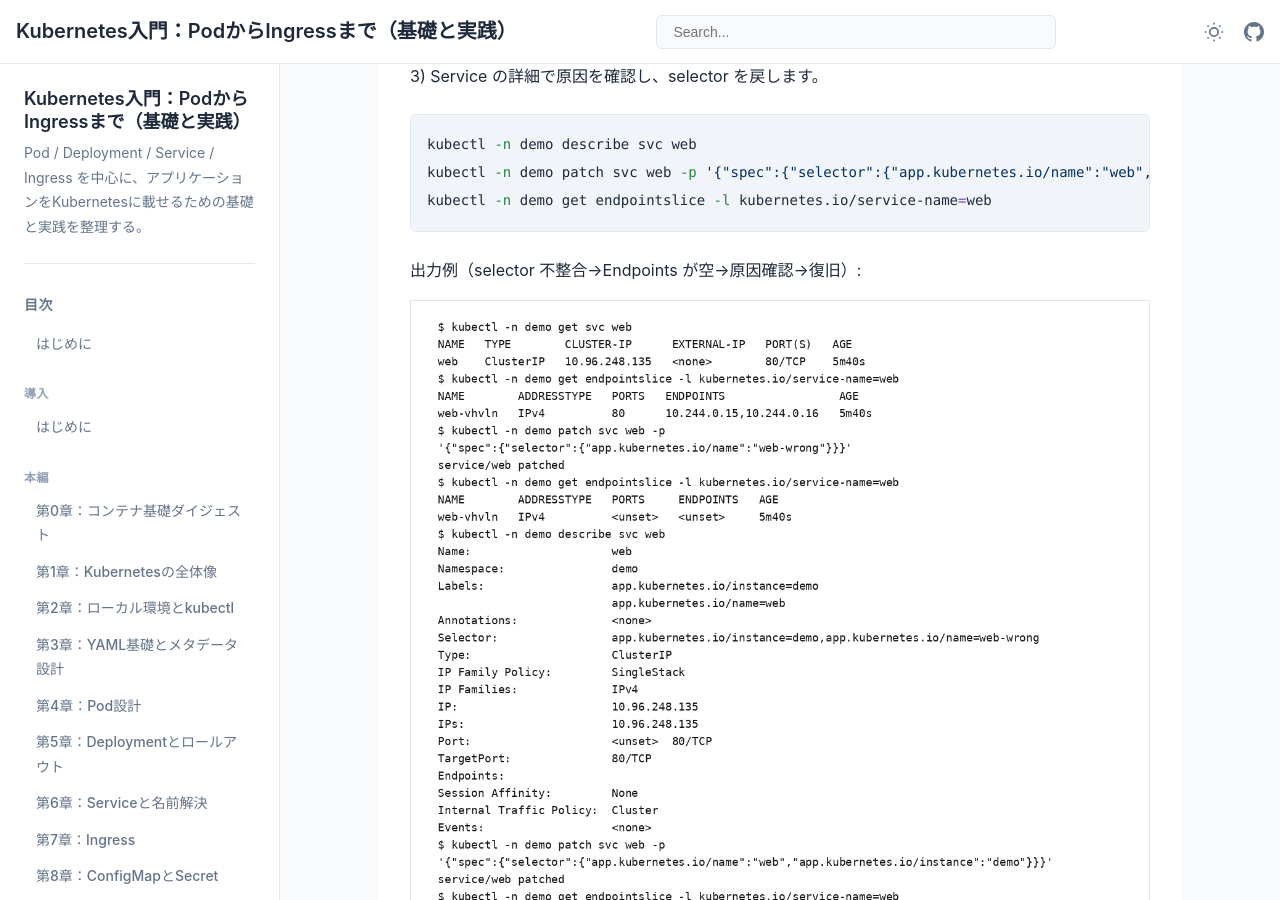
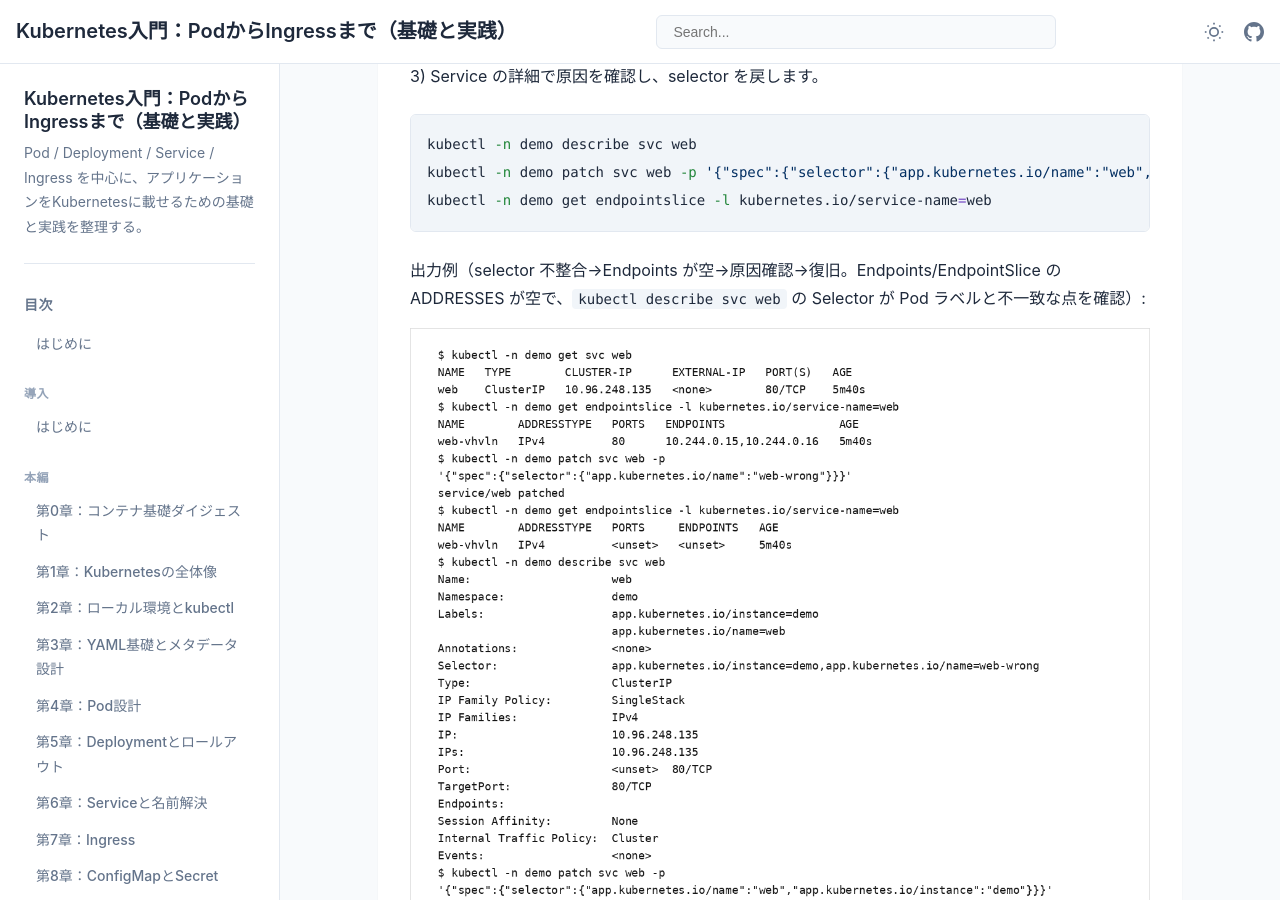
Before and after one commit to itdojp/kubernetes-basics-book, a Jekyll site: the page built from docs/chapters/chapter10/index.md, in a window 1280 px wide and 900 px high, scrolled down 1986 px. Built offline with Jekyll 4.4.1, drawn with Linux system fonts in a browser that asks for light colours.

Commit message:
docs: clarify screenshot captions in ch08-10

````diff
--- a/docs/chapters/chapter10/index.md
+++ b/docs/chapters/chapter10/index.md
@@ -72,7 +72,7 @@ kubectl -n demo patch svc web -p '{"spec":{"selector":{"app.kubernetes.io/name":
 kubectl -n demo get endpointslice -l kubernetes.io/service-name=web
 ```
 
-出力例（selector 不整合→Endpoints が空→原因確認→復旧）:
+出力例（selector 不整合→Endpoints が空→原因確認→復旧。Endpoints/EndpointSlice の ADDRESSES が空で、`kubectl describe svc web` の Selector が Pod ラベルと不一致な点を確認）:
 
 ![Service の selector 不整合の切り分け（例）](./images/ch10-service-selector-debug-01.png)
 
````
Also changed, not shown: docs/chapters/chapter08/index.md (+1 -1 lines), docs/chapters/chapter09/index.md (+1 -1 lines), src/chapters/chapter08/index.md (+1 -1 lines), src/chapters/chapter09/index.md (+1 -1 lines), src/chapters/chapter10/index.md (+1 -1 lines).
